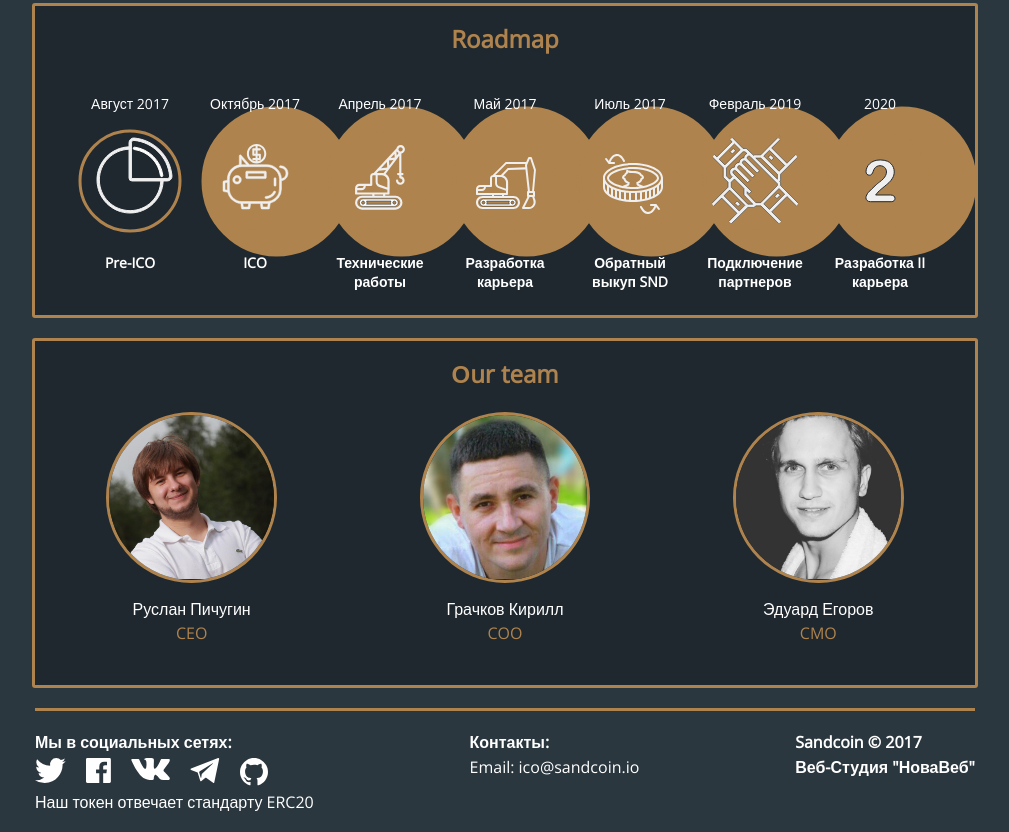
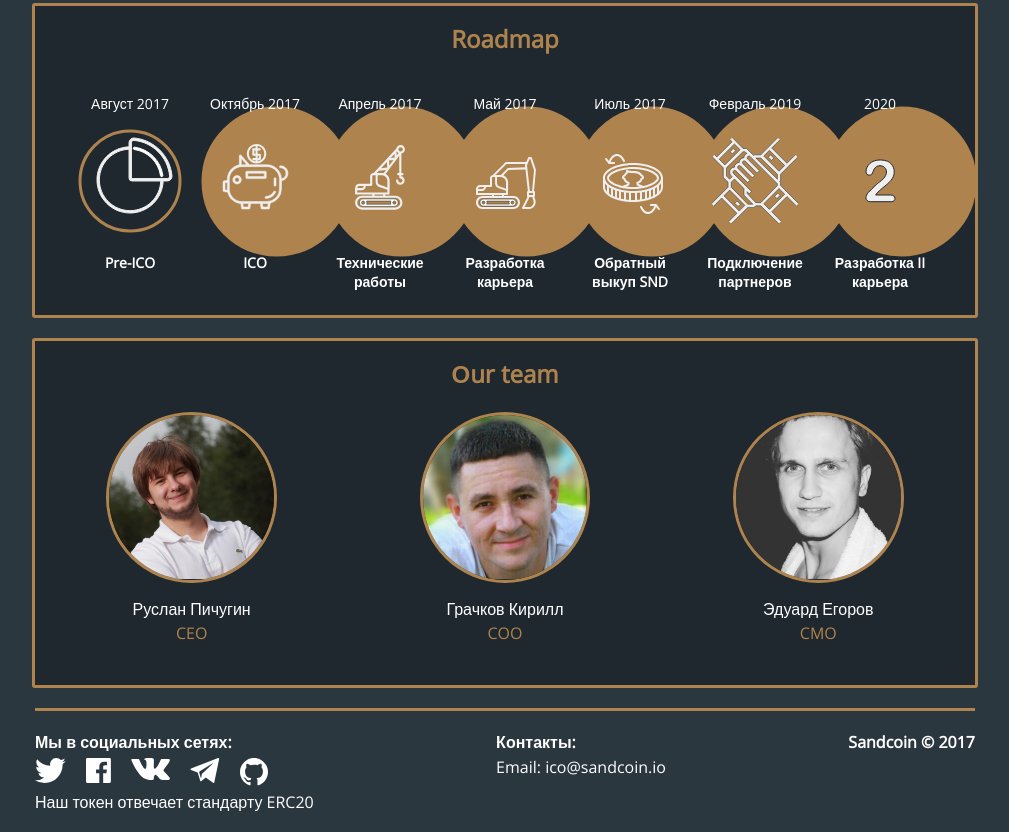
Before and after one commit to dolferoIHYD/sendcoin_front, a plain HTML site: page index.html in a window 1280 px wide. Shown: the part 1496-2328 px from the top of the page, without its empty margins (135-1144 px from the left). Drawn offline with nearby package versions, Linux system fonts and the light colour scheme.

Commit message:
removed copyrights

```diff
--- a/index.html
+++ b/index.html
@@ -237,7 +237,6 @@
         </div>
         <div class="title-footer">
             <div>Sandcoin © 2017</div>
-            <a class="nova" target="_blank" href="http://xn--80acbbp8bh.xn--p1ai/">Веб-Студия "НоваВеб"</a>
         </div>
     </footer>
 
```
Also changed, not shown: index_EN.html (+0 -1 lines).
